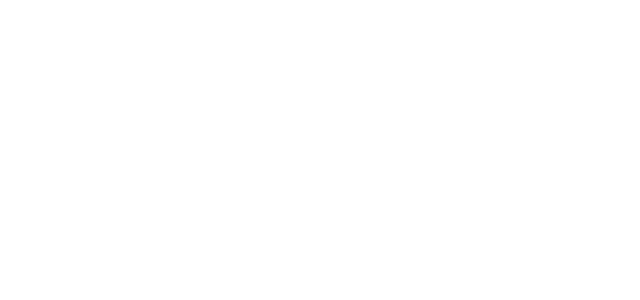
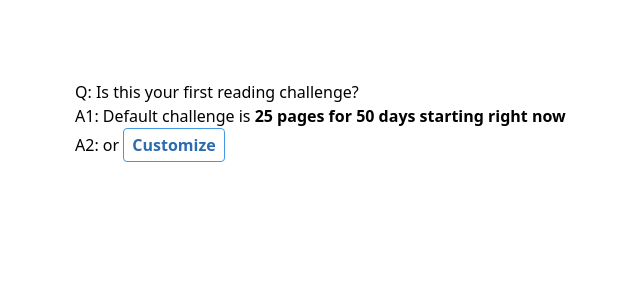
Before and after one commit to mrv1k/read-ing-app, a Nuxt app: page /challenge in a window 1280 px wide. Before the commit this address had no page. Shown: the top 300 px of the page, without its empty margins (5-645 px from the left). Built offline with nearby package versions, Linux system fonts and the light colour scheme.

Commit message:
feat: add challenge defaults

```diff
--- /dev/null
+++ b/pages/challenge/index.vue
@@ -0,0 +1,47 @@
+<template>
+  <div>
+    <p>Q: Is this your first reading challenge?</p>
+    <span>A1: Default challenge is </span>
+    <span class="pb-4 font-semibold">
+      25 pages for 50 days starting right now
+    </span>
+    <p>
+      A2: or
+      <button
+        class="bg-transparent hover:bg-blue-500 text-blue-700 font-semibold hover:text-white py-1 px-2 border border-blue-500 hover:border-transparent rounded"
+        @click.prevent="toggleCustomize"
+      >
+        Customize
+      </button>
+    </p>
+    <div v-if="customize">
+      <ChallengeSetGoal />
+      <br />
+      <ChallengeSetStart />
+      <br />
+      <ChallengeSetDuration />
+    </div>
+  </div>
+</template>
+
+<script>
+import { ref } from '@vue/composition-api';
+import ChallengeSetGoal from '@/components/ChallengeSetGoal.vue';
+import ChallengeSetStart from '@/components/ChallengeSetStart.vue';
+import ChallengeSetDuration from '@/components/ChallengeSetDuration.vue';
+
+export default {
+  components: {
+    ChallengeSetGoal,
+    ChallengeSetStart,
+    ChallengeSetDuration,
+  },
+
+  setup() {
+    const customize = ref(false);
+    const toggleCustomize = () => (customize.value = !customize.value);
+
+    return { customize, toggleCustomize };
+  },
+};
+</script>
--- a/pages/index.vue
+++ b/pages/index.vue
@@ -1,33 +1,5 @@
 <template>
   <div>
-    <div class="step-challenge">
-      <ChallengeSetGoal />
-      <br />
-      <ChallengeSetStart />
-      <br />
-      <ChallengeSetDuration />
-    </div>
+    <h1>Welcome, welcome. Come in. Grab a sit. Grab a book. Enjoy yourself!</h1>
   </div>
 </template>
-
-<script>
-import ChallengeSetGoal from '@/components/ChallengeSetGoal.vue';
-import ChallengeSetStart from '@/components/ChallengeSetStart.vue';
-import ChallengeSetDuration from '@/components/ChallengeSetDuration.vue';
-
-export default {
-  components: {
-    ChallengeSetGoal,
-    ChallengeSetStart,
-    ChallengeSetDuration,
-  },
-};
-</script>
-
-<style>
-/* Sample `apply` at-rules with Tailwind CSS
-.container {
-  @apply min-h-screen flex justify-center items-center text-center mx-auto;
-}
-*/
-</style>
```
